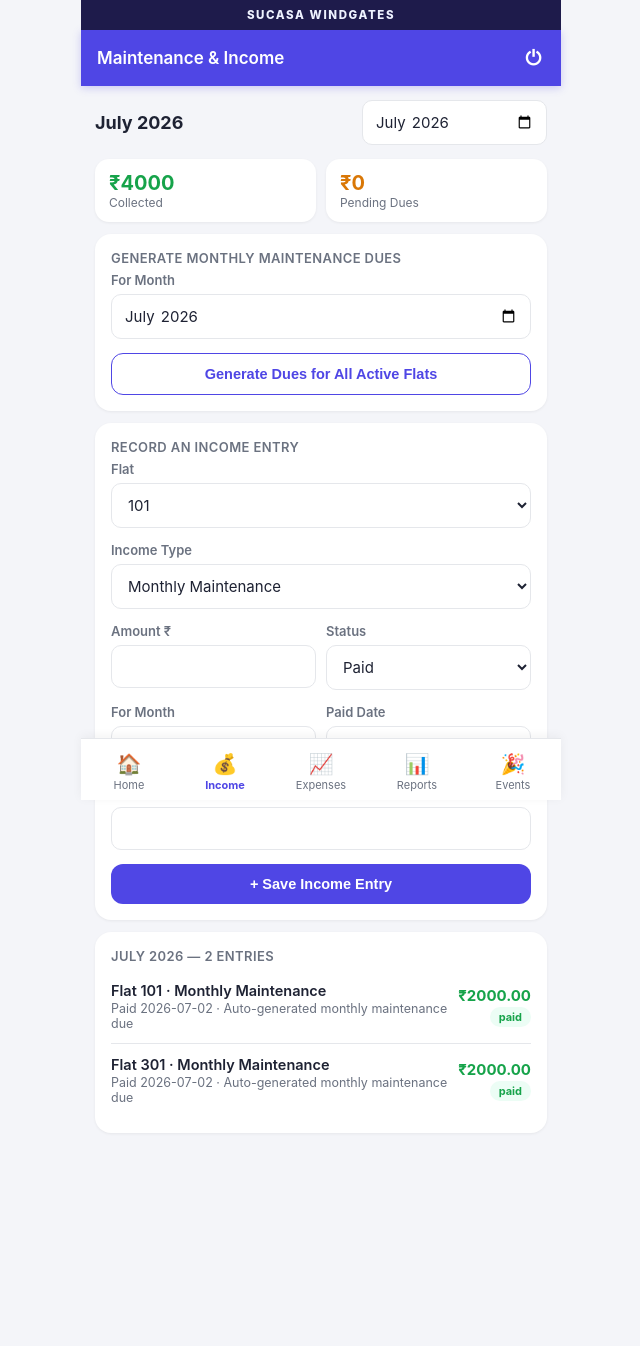
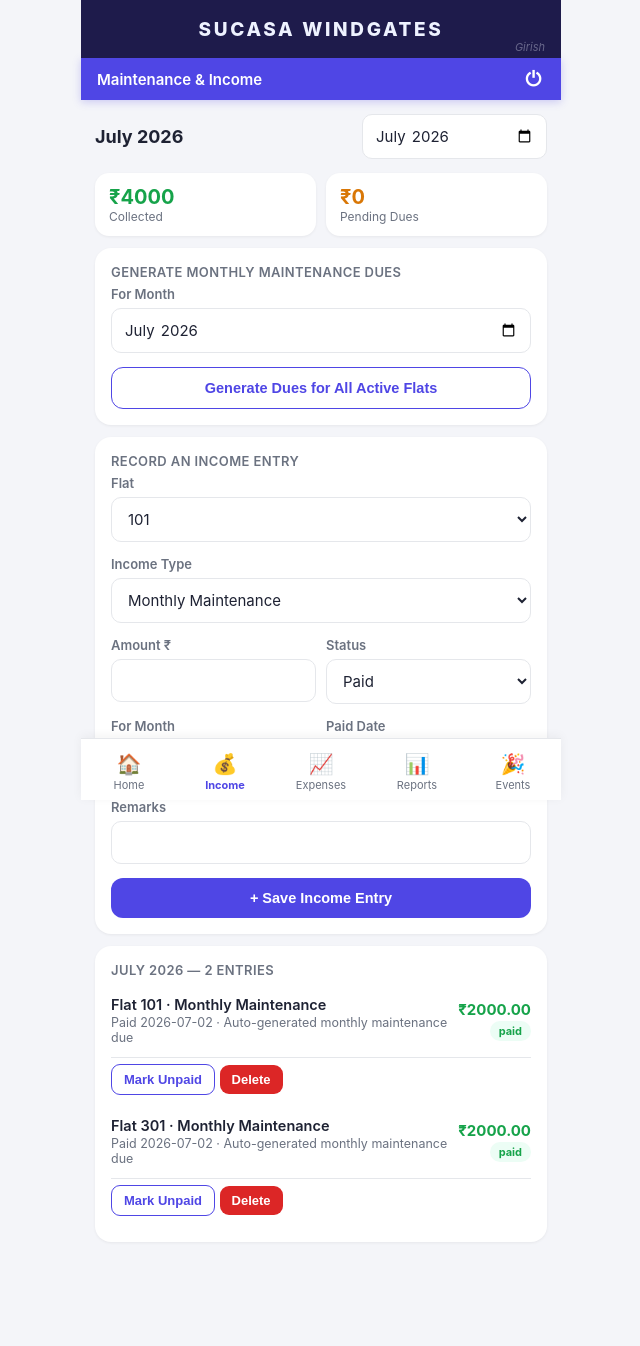
Before and after one commit to rebbagirish-dev/apartment-maintenance-manager, a Flask app: page /income in a window 1280 px wide. Shown: the whole page, without its empty margins (319-959 px from the left). Before the commit the page ends 1102 px from the top, so only its background shows below. Run offline with Flask 3, Linux system fonts and the light colour scheme; the visitor is signed in with stand-in values (Sample User, id 1).

Commit message:
added unpaid

```diff
--- a/app.py
+++ b/app.py
@@ -1,5 +1,5 @@
 import os
-from datetime import datetime, date
+from datetime import datetime, date, timedelta
 from functools import wraps
 
 from flask import (Flask, render_template, request, redirect, url_for,
@@ -12,6 +12,12 @@ from seed import seed
 app = Flask(__name__)
 app.secret_key = os.environ.get('SECRET_KEY', 'dev-secret-change-me-in-production')
 
+# Sessions time out after 20 minutes of inactivity. Flask refreshes the
+# cookie's expiry on every request by default, so this behaves as an idle
+# timeout rather than a fixed 20-minute cutoff from login.
+app.config['PERMANENT_SESSION_LIFETIME'] = timedelta(minutes=20)
+app.config['SESSION_REFRESH_EACH_REQUEST'] = True
+
 seed()  # make sure default data exists
 
 # ---------------------------------------------------------------------------
@@ -22,6 +28,7 @@ def login_required(view):
     @wraps(view)
     def wrapped(*args, **kwargs):
         if 'user_id' not in session:
+            flash('Your session has expired. Please log in again.', 'error')
             return redirect(url_for('login', next=request.path))
         return view(*args, **kwargs)
     return wrapped
@@ -224,6 +231,7 @@ def login():
         users = db.load('users')
         user = next((u for u in users if u['username'] == username), None)
         if user and check_password_hash(user['password_hash'], password):
+            session.permanent = True
             session['user_id'] = user['id']
             session['username'] = user['username']
             session['role'] = user['role']
@@ -534,6 +542,17 @@ def mark_income_paid(tx_id):
         'paid_date': request.form.get('paid_date', date.today().isoformat()),
     })
     flash('Marked as paid.', 'success')
+    return redirect(request.referrer or url_for('income'))
+
+
+@app.route('/income/<int:tx_id>/mark-unpaid', methods=['POST'])
+@login_required
+def mark_income_unpaid(tx_id):
+    db.update('income_tx', tx_id, {
+        'status': 'unpaid',
+        'paid_date': None,
+    })
+    flash('Marked as unpaid.', 'success')
     return redirect(request.referrer or url_for('income'))
 
 
--- a/static/css/style.css
+++ b/static/css/style.css
@@ -15,8 +15,8 @@
   --border: #e5e7eb;
   --radius: 16px;
   --nav-height: 62px;
-  --brand-height: 30px;
-  --header-height: 56px;
+  --brand-height: 58px;
+  --header-height: 42px;
 }
 
 * { box-sizing: border-box; -webkit-tap-highlight-color: transparent; }
@@ -45,9 +45,23 @@ html, body {
   background: #1e1b4b;
   color: #eef2ff;
   display: flex; align-items: center; justify-content: center;
-  font-size: 11.5px;
+  font-size: 19px;
   font-weight: 800;
   letter-spacing: 0.14em;
+  position: sticky;
+  overflow: hidden;
+}
+.brand-bar .watermark {
+  position: absolute;
+  right: 16px;
+  bottom: 4px;
+  font-style: italic;
+  font-weight: 400;
+  font-size: 11px;
+  letter-spacing: normal;
+  color: #eef2ff;
+  opacity: 0.35;
+  pointer-events: none;
 }
 
 /* ---- Top header ---- */
@@ -59,7 +73,7 @@ html, body {
   display: flex; align-items: center; justify-content: space-between;
   padding: 0 16px;
   font-weight: 600;
-  font-size: 17px;
+  font-size: 15px;
   box-shadow: 0 2px 8px rgba(79,70,229,0.25);
 }
 .app-header a { color: #fff; text-decoration: none; display: flex; align-items: center; }
--- a/templates/base.html
+++ b/templates/base.html
@@ -13,7 +13,7 @@
 </head>
 <body>
   <div class="app-shell">
-    <div class="brand-bar">SUCASA WINDGATES</div>
+    <div class="brand-bar">SUCASA WINDGATES<span class="watermark">Girish</span></div>
     <div class="app-header">
       <span>{% block header_title %}Apartment Manager{% endblock %}</span>
       {% if session.user_id %}
--- a/templates/income.html
+++ b/templates/income.html
@@ -67,10 +67,14 @@
       <span class="badge {{ t.status }}">{{ t.status }}</span>
     </div>
   </div>
-  {% if t.status != 'paid' and session.role in ['admin', 'manager'] %}
-  <form method="POST" action="{{ url_for('mark_income_paid', tx_id=t.id) }}" style="margin:6px 0 10px;">
+  {% if session.role in ['admin', 'manager'] %}
+  <form method="POST" action="{{ url_for('mark_income_paid', tx_id=t.id) if t.status != 'paid' else url_for('mark_income_unpaid', tx_id=t.id) }}" style="margin:6px 0 10px;">
     <input type="hidden" name="paid_date" value="{{ today }}">
-    <button class="btn sm" type="submit">Mark Paid</button>
+    {% if t.status != 'paid' %}
+      <button class="btn sm" type="submit">Mark Paid</button>
+    {% else %}
+      <button class="btn sm secondary" type="submit">Mark Unpaid</button>
+    {% endif %}
     <button class="btn sm danger" type="submit" formaction="{{ url_for('delete_income', tx_id=t.id) }}"
       onclick="return confirm('Delete this entry?');">Delete</button>
   </form>
```
